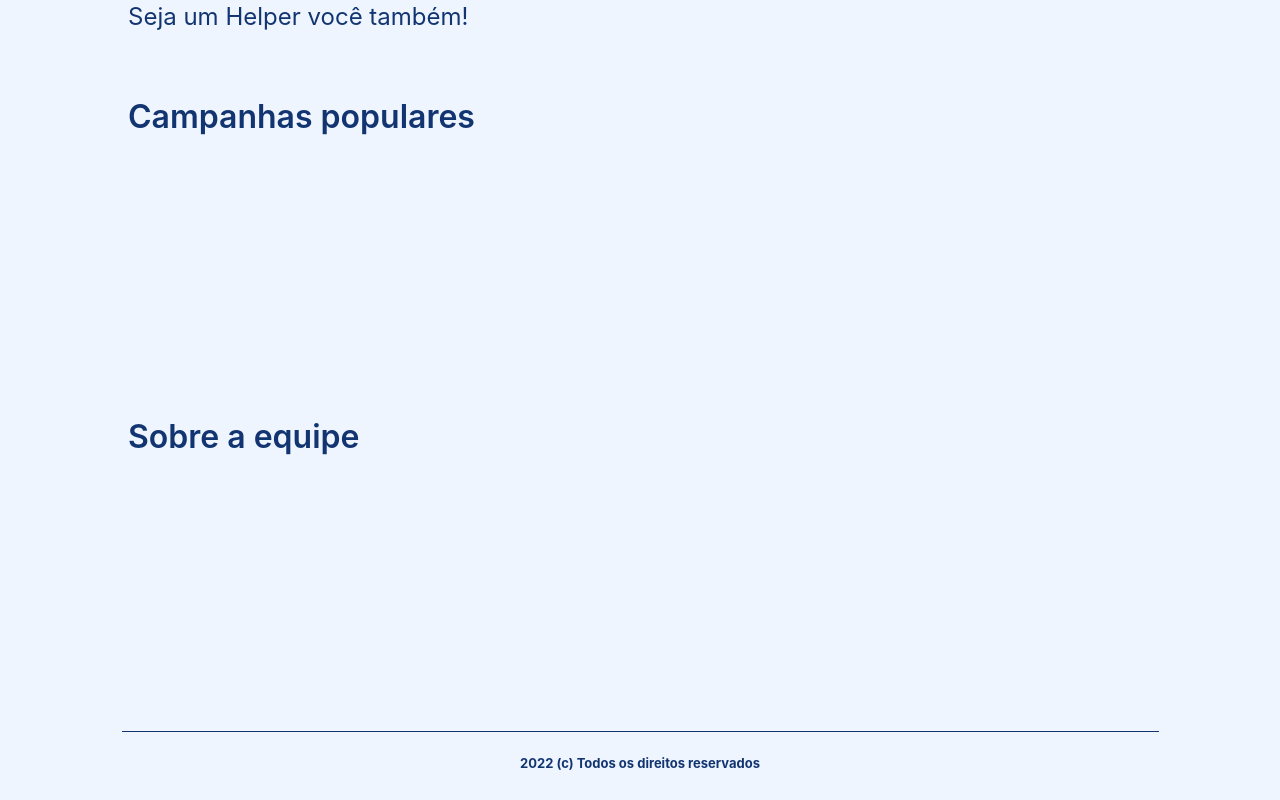
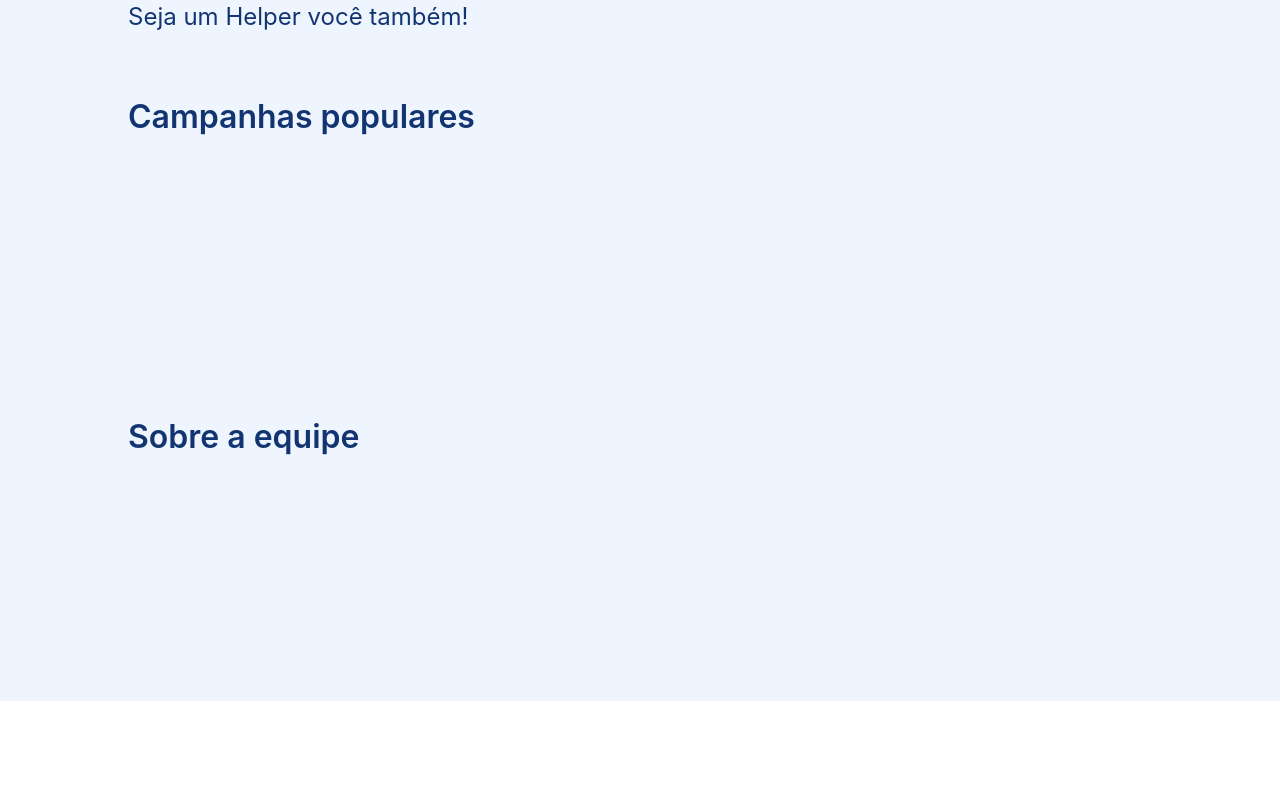
Before and after one commit to fabiojcp/helpers, a React (Create React App) app: page / in a window 1280 px wide. Shown: the part 1363-2163 px from the top of the page. After the commit the page ends 2064 px from the top, so only its background shows below. Built offline with nearby package versions, Linux system fonts and the light colour scheme.

Commit message:
Revert "feat: component footer"

```diff
--- a/src/components/footer/index.jsx
+++ /dev/null
@@ -1,12 +0,0 @@
-import { Container, Line } from "./styles";
-
-const Footer = ({ isLined = false }) => {
-  return (
-    <Container>
-      <Line isLined={isLined}></Line>
-      <p>2022 (c) Todos os direitos reservados</p>
-    </Container>
-  );
-};
-
-export default Footer;
--- a/src/components/footer/styles.js
+++ /dev/null
@@ -1,20 +0,0 @@
-import styled from "styled-components";
-
-export const Container = styled.div`
-  background-color: #eef5ff;
-  color: #123571;
-  display: flex;
-  flex-direction: column;
-  align-items: center;
-  width: 100%;
-  gap: 25px;
-  padding: 30px;
-  font-weight: bold;
-  font-size: 13px;
-`;
-
-export const Line = styled.div`
-  background-color: ${(props) => (props.isLined ? "#123571" : "#eef5ff")};
-  width: 85%;
-  height: 1px;
-`;
--- a/src/pages/landing/Index.jsx
+++ b/src/pages/landing/Index.jsx
@@ -20,7 +20,6 @@ import {
 import { Link } from "react-router-dom";
 import { FiArrowDownCircle } from "react-icons/fi";
 import { useCampaigns } from "../../providers/campaigns";
-import Footer from "../../components/footer";
 
 export default function Landing() {
   const campaings = useCampaigns();
@@ -105,7 +104,6 @@ export default function Landing() {
         <SecondTitle id="fifth">Sobre a equipe</SecondTitle>
         <SecondText></SecondText>
       </Second>
-      <Footer isLined />
     </>
   );
 }
```
